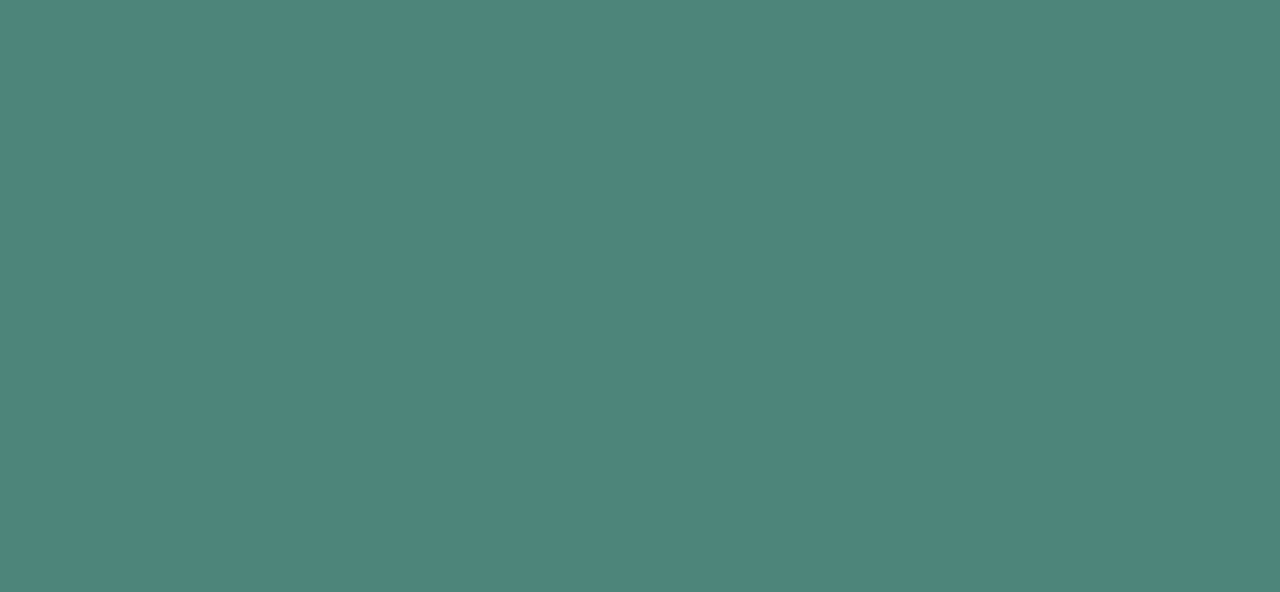
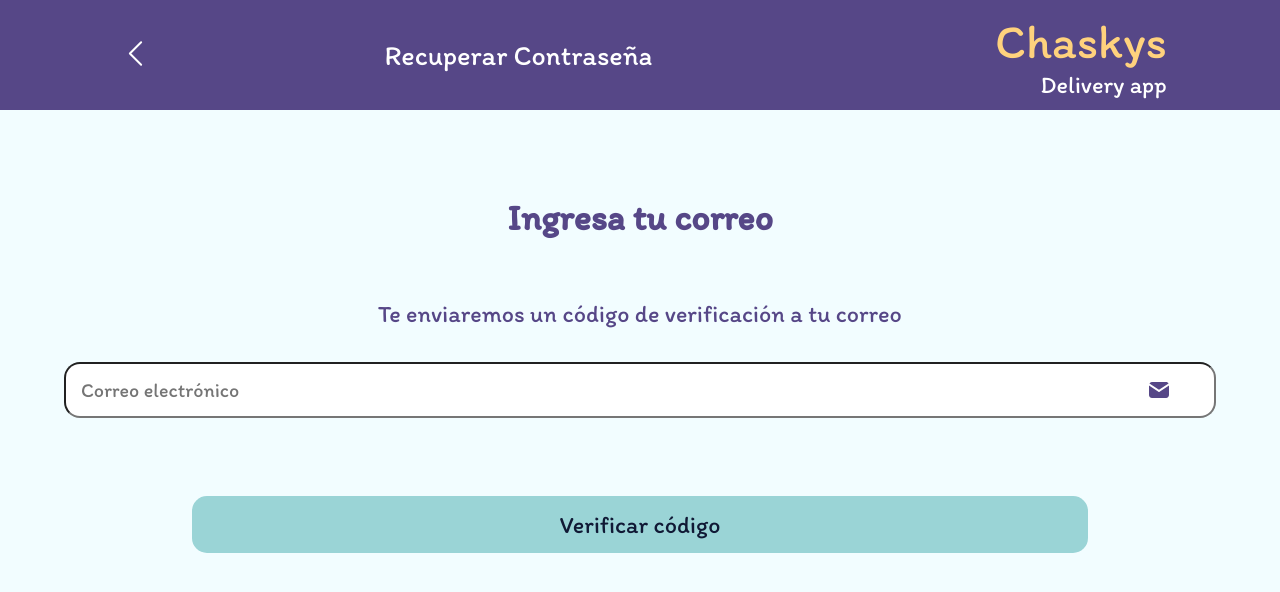
Before and after one commit to fernandoruiz2016/Chaskys, a React (Vite) app: page /ingresar-email in a window 1280 px wide. Before the commit this address had no page. Shown: the top 592 px of the page. Built offline with nearby package versions, Linux system fonts and the light colour scheme; sample sign-in values are in the browser's storage.

Commit message:
Pagina para ingresar correo

```diff
--- a/src/App.jsx
+++ b/src/App.jsx
@@ -9,6 +9,7 @@ import { Profile } from "./pages/Profile"
 import { EditProfile } from "./pages/EditProfile"
 import { RestorePassword } from "./pages/RestorePassword"
 import { NewPassword } from "./pages/NewPassword"
+import { IngresarEmail } from "./pages/IngresarEmail"
 import { MonitoringOrder } from "./pages/MonitoringOrder"
 import { ConfirmOrder } from "./pages/ConfirmOrder"
 
@@ -24,6 +25,7 @@ function App() {
         <Route path="edit-profile" element={<EditProfile />} />
         <Route path="restore-password" element={<RestorePassword />} />
         <Route path="new-password" element={<NewPassword />} />
+        <Route path="ingresar-email" element={<IngresarEmail />} />
         <Route path="monitoring-order/:id" element={<MonitoringOrder />} />
         <Route path="confirm-order" element={<ConfirmOrder />} />
       </Routes>
--- /dev/null
+++ b/src/pages/IngresarEmail.jsx
@@ -0,0 +1,64 @@
+import { HeaderProfile } from '../components/profile/Header'
+import { useEffect, useState } from 'react';
+import { Link, useNavigate } from "react-router-dom";
+
+import "../styles/IngresarEmail.css";
+
+
+export const IngresarEmail = () => {
+    const [user, setUser] = useState(null);
+    const [email, setEmail] = useState("");
+
+    const navigate = useNavigate();
+
+    useEffect(() => {
+        const stored = localStorage.getItem("registeredUser");
+        if (stored) {
+            setUser(JSON.parse(stored));
+        } else {
+            navigate("/Login")
+        }
+    }, []);
+
+    useEffect(() => {
+        document.body.classList.add("background2");
+
+        return () => {
+            document.body.classList.remove("background2");
+        };
+    }, []);
+
+    const handleSend = () => {
+        if (email === user.email) {
+            navigate("/restore-password")
+            return
+        }
+
+        alert('Ingresa un correo válido.')
+    }
+
+    return (
+        <>
+            <HeaderProfile page="Recuperar Contraseña" backPage="/edit-profile" ></HeaderProfile>
+            <div className='section-resend'>
+                <h3 className='subtitle-pass'>Ingresa tu correo</h3>
+                <p className='text-pass'>Te enviaremos un código de verificación a tu correo</p>
+                <label className='subtitle-info' htmlFor="edit-email">
+                    <input className='input-edit' type='text' id="edit-email" value={email} placeholder='Correo electrónico' required onChange={(e) => setEmail(e.target.value)} />
+                    <svg width="24" height="24" viewBox="0 0 24 24" fill="none" xmlns="http://www.w3.org/2000/svg" className='small-icon'>
+                        <g clipPath="url(#clip0_239_1084)">
+                            <path d="M22 7.53516V17.0002C22 17.7654 21.7077 18.5017 21.1827 19.0584C20.6578 19.6152 19.9399 19.9503 19.176 19.9952L19 20.0002H5C4.23479 20.0002 3.49849 19.7078 2.94174 19.1829C2.38499 18.6579 2.04989 17.9401 2.005 17.1762L2 17.0002V7.53516L11.445 13.8322L11.561 13.8982C11.6977 13.965 11.8478 13.9997 12 13.9997C12.1522 13.9997 12.3023 13.965 12.439 13.8982L12.555 13.8322L22 7.53516Z" fill="#564787" />
+                            <path d="M19.0001 4C20.0801 4 21.0271 4.57 21.5551 5.427L12.0001 11.797L2.44507 5.427C2.6958 5.01977 3.04028 4.6784 3.44978 4.43138C3.85927 4.18436 4.3219 4.03886 4.79907 4.007L5.00007 4H19.0001Z" fill="#564787" />
+                        </g>
+                        <defs>
+                            <clipPath id="clip0_239_1084">
+                                <rect width="24" height="24" fill="white" />
+                            </clipPath>
+                        </defs>
+                    </svg>
+                </label>
+                <p className='btn-edit' onClick={handleSend}>Verificar código</p>
+            </div>
+        </>
+    )
+}
--- a/src/pages/Login.jsx
+++ b/src/pages/Login.jsx
@@ -53,7 +53,7 @@ export const Login = () => {
         </section>
 
         <section className="accion-login">
-          <span>¿Olvidaste tu contraseña?</span>
+          <Link className='forgot-pass' to="/ingresar-email">¿Olvidaste tu contraseña?</Link>
           <button type="submit" className="btn btn-login">
             Iniciar Sesión
           </button>
--- a/src/pages/NewPassword.jsx
+++ b/src/pages/NewPassword.jsx
@@ -6,11 +6,6 @@ import "../styles/NewPassword.css";
 
 export const NewPassword = () => {
     const [user, setUser] = useState(null);
-
-    // const [formUser, setFormUser] = useState(user);
-    // useEffect(() => {
-    //     setFormUser(user);
-    // }, [user]);
 
     const [newPass, setNewPass] = useState("");
     const [repeatPass, setRepeatPass] = useState("");
@@ -48,7 +43,6 @@ export const NewPassword = () => {
                 ...user,
                 pass: newPass
             };
-            // setFormUser(updatedUser);
             setUser(updatedUser);
             localStorage.setItem("registeredUser", JSON.stringify(updatedUser));
             alert('Cambios guardados exitosamente');
--- a/src/styles/EditProfile.css
+++ b/src/styles/EditProfile.css
@@ -81,6 +81,7 @@
     font-size: 24px;
     color: #636363;
     text-align: center;
+    text-decoration: none;
 }
 
 @media screen and (max-width: 765px) {
```
Also changed, not shown: src/styles/IngresarEmail.css (added).
